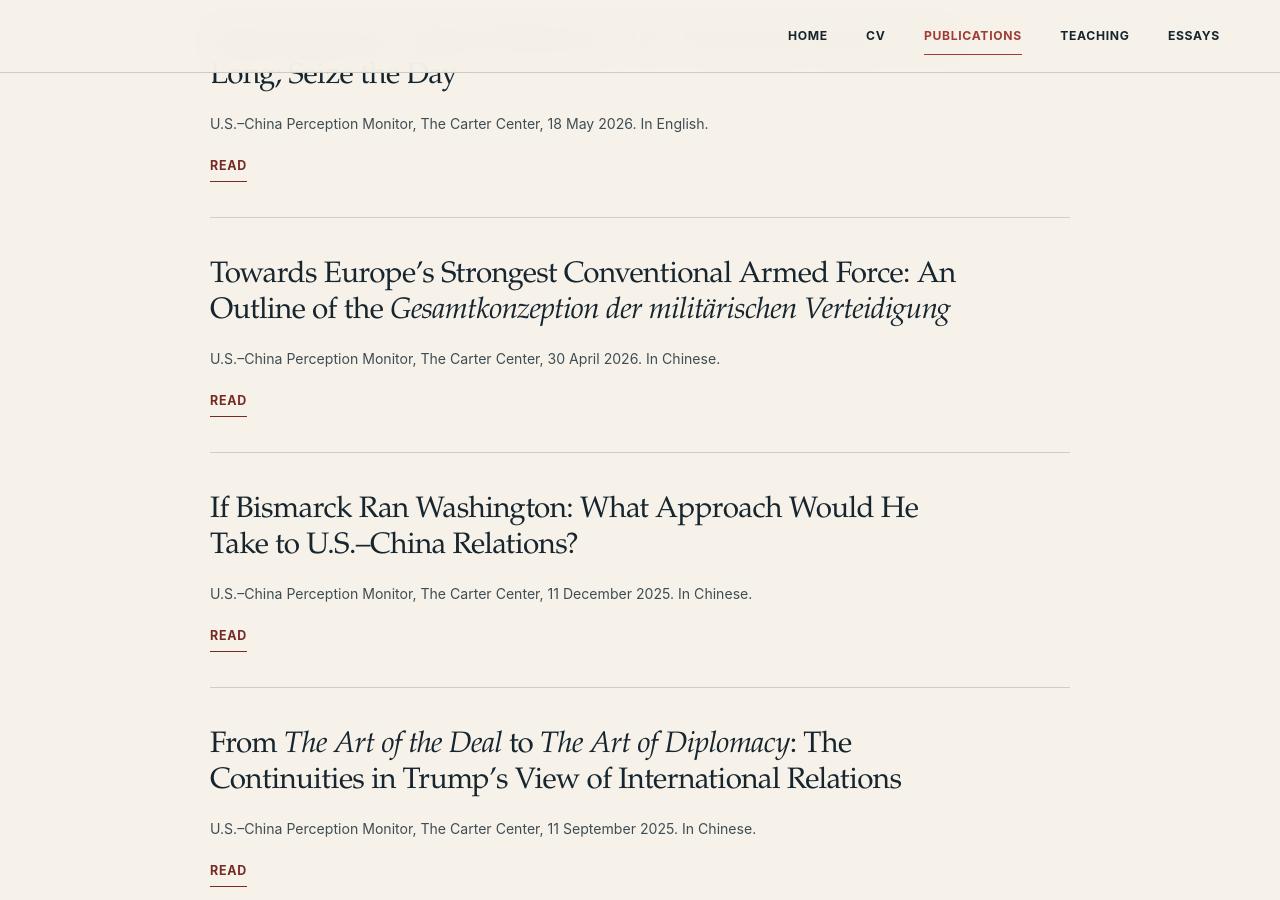
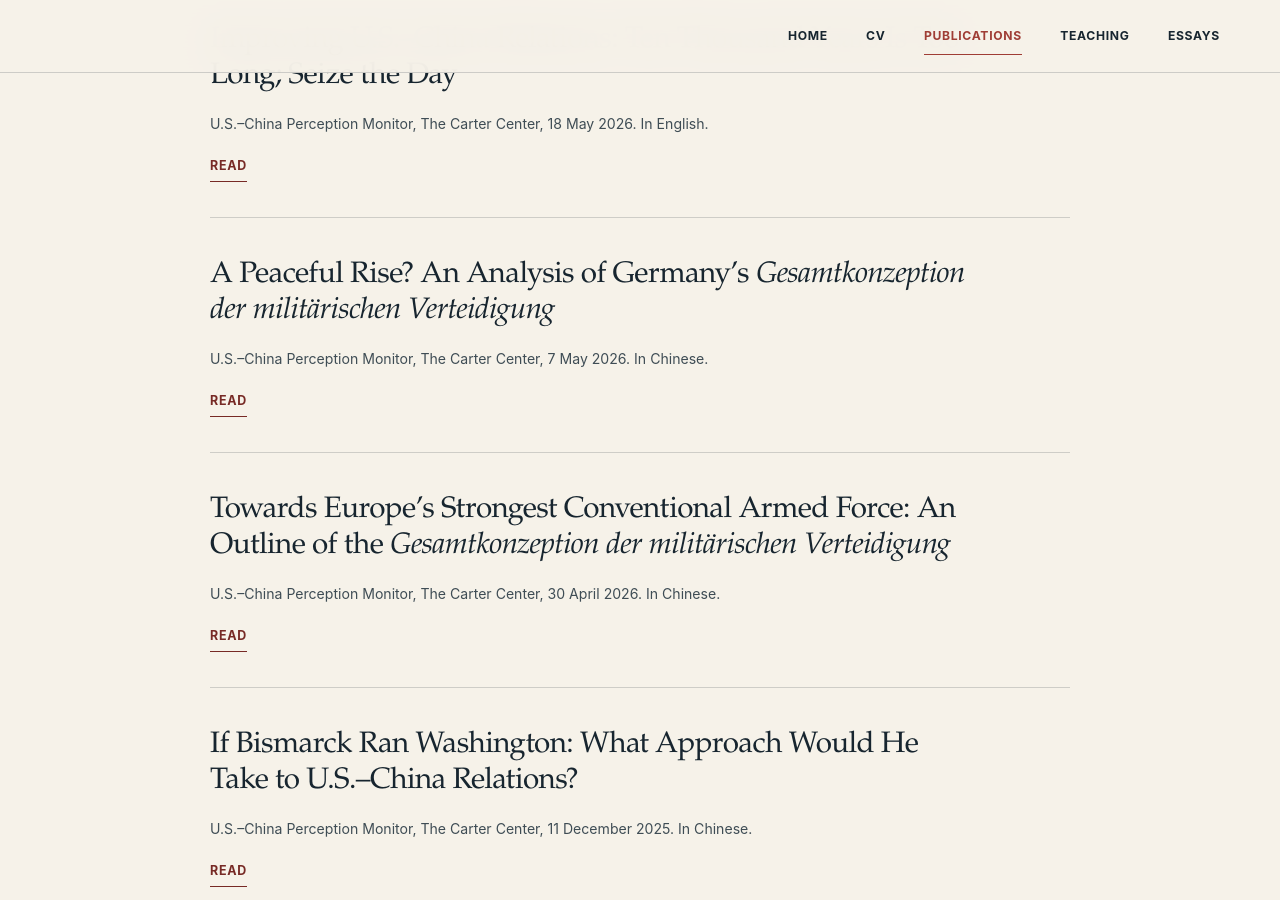
Before and after one commit to xudong-zhu01/xudong-zhu01.github.io, a Jekyll site: the page built from publications.html, in a window 1280 px wide and 900 px high, scrolled down 1927 px. Built offline with Jekyll 4.4.1, drawn with Linux system fonts in a browser that asks for light colours.

Commit message:
Add commentary on Germany's Gesamtkonzeption (7 May 2026)
Co-Authored-By: Claude Opus 5.5 <noreply@anthropic.com>
Claude-Session: https://claude.ai/code/session_01JiahZcHeojewrRAYaiXHaj

```diff
--- a/publications.html
+++ b/publications.html
@@ -76,6 +76,12 @@ active_nav: publications
           </article>
 
           <article class="pub-item">
+            <h3 class="sf-display pub-title">A Peaceful Rise? An Analysis of Germany’s <em>Gesamtkonzeption der militärischen Verteidigung</em></h3>
+            <div class="sf-text pub-meta">U.S.–China Perception Monitor, The Carter Center, 7 May 2026. In Chinese.</div>
+            <a href="https://zmyx.net/significance-of-german-national-strategy/" target="_blank" rel="noopener noreferrer" class="link-inline">Read</a>
+          </article>
+
+          <article class="pub-item">
             <h3 class="sf-display pub-title">Towards Europe’s Strongest Conventional Armed Force: An Outline of the <em>Gesamtkonzeption der militärischen Verteidigung</em></h3>
             <div class="sf-text pub-meta">U.S.–China Perception Monitor, The Carter Center, 30 April 2026. In Chinese.</div>
             <a href="https://zmyx.info/german-national-defense-strategy/" target="_blank" rel="noopener noreferrer" class="link-inline">Read</a>
```
